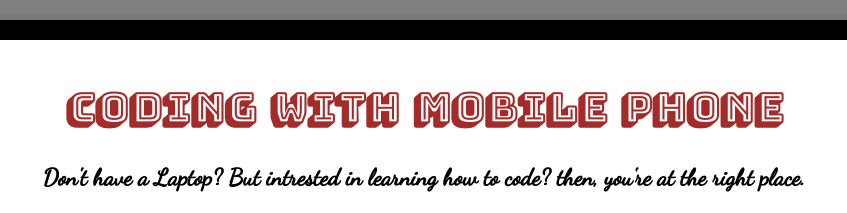
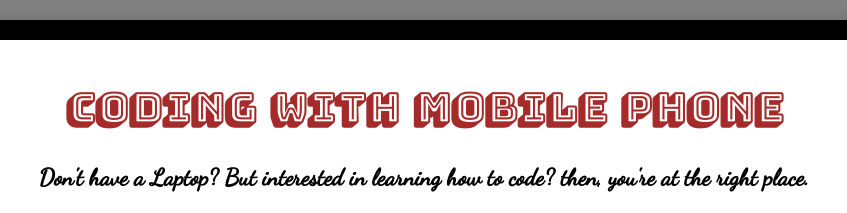
Before and after one commit to sakshi160/coding-with-mobile-phone, a plain HTML site: page index.html in a window 1280 px wide. Shown: the top 213 px of the page, 216-1063 px from the left. Drawn offline with Linux system fonts and the light colour scheme; a web font is replaced by a local one.

Commit message:
corrected a spelling

```diff
--- a/index.html
+++ b/index.html
@@ -18,7 +18,7 @@
  <h1>Coding with Mobile Phone</h1>
   <!-- paragraphs -->
   <!-- Introduction -->
-  <h3>Don't have a Laptop? But intrested in learning how to code? then, you're at the right place.</h3>
+  <h3>Don't have a Laptop? But interested in learning how to code? then, you're at the right place.</h3>
   <p class="stats">
     <img src="stats.PNG" width=190px>
     Mobile accounts for approximately half of web traffic worldwide. In the third quarter of 2020, mobile devices (excluding tablets) generated <br><b>50.81 %</b><br> of global website traffic, consistently hovering around the 50 percent mark since the beginning of 2017. Over the course of one year, mobile users share increased with over <br><b>10 %</b></p>
```
